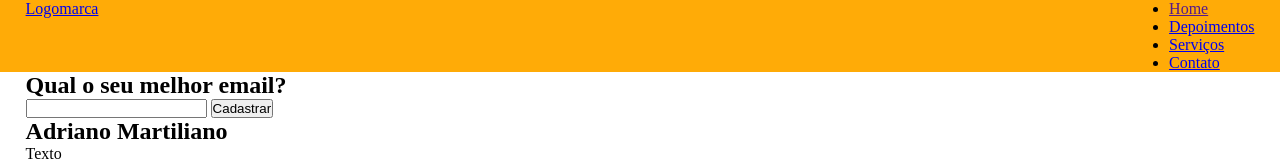
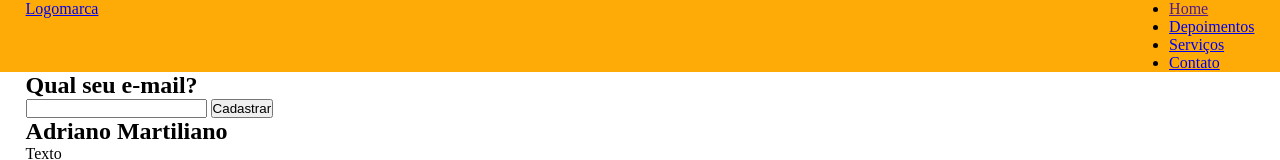
Before and after one commit to adrianomartiliano/portfolio, a plain HTML site: page index.html in a window 1280 px wide. Shown: the top 160 px of the page. Drawn offline with Linux system fonts and the light colour scheme.

Commit message:
Update index.html

```diff
--- a/index.html
+++ b/index.html
@@ -36,7 +36,7 @@
 	<section class="banner-principal">
 		<div class="center">
 			<form>
-				<h2>Qual o seu melhor email?</h2>
+				<h2>Qual seu e-mail?</h2>
 				<input type="email" name="email">
 				<input type="submit" name="acao" value="Cadastrar">
 			</form>
```
